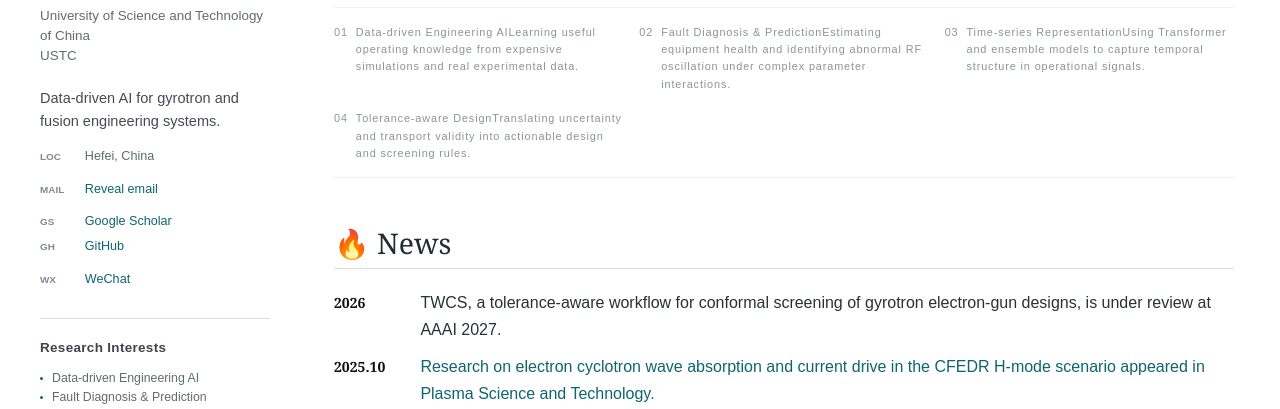
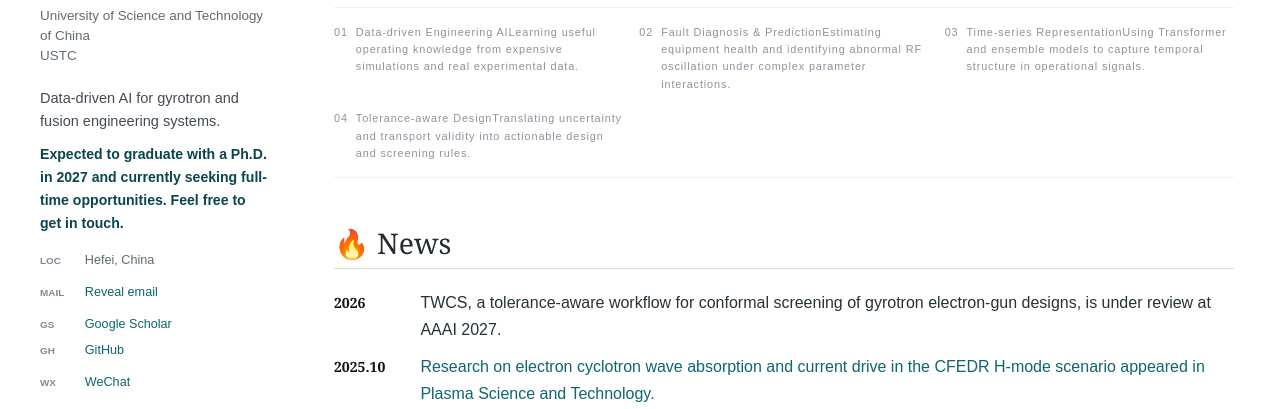
Before and after one commit to codeocd/codeocd.github.io, an Astro site: page / in a window 1280 px wide. Shown: the part 388-797 px from the top of the page. Built offline with nearby package versions, Linux system fonts and the light colour scheme; Astro itself is replaced by a stand-in of ours.

Commit message:
✨ feat(profile): 添加毕业与求职状态并移除侧栏研究方向

```diff
--- a/src/data/site.ts
+++ b/src/data/site.ts
@@ -72,6 +72,10 @@ export const profile = {
   headline: {
     en: 'Data-driven AI for gyrotron and fusion engineering systems.',
     zh: '面向回旋管与聚变工程系统的数据驱动人工智能。'
+  },
+  availability: {
+    en: 'Expected to graduate with a Ph.D. in 2027 and currently seeking full-time opportunities. Feel free to get in touch.',
+    zh: '预计2027年博士毕业，目前正在寻求全职机会。欢迎联系交流。'
   },
   statement: {
     en: 'I work on artificial intelligence for large engineering systems, with a focus on data-driven modeling, fault prediction, Transformer-based time-series analysis, and practical AI systems for nuclear-fusion engineering.',
--- a/src/pages/index.astro
+++ b/src/pages/index.astro
@@ -191,6 +191,10 @@ const encodedEmail = [...profile.email].reverse().join('');
             <span data-lang="en">{profile.headline.en}</span>
             <span data-lang="zh">{profile.headline.zh}</span>
           </p>
+          <p class="profile-availability">
+            <span data-lang="en">{profile.availability.en}</span>
+            <span data-lang="zh">{profile.availability.zh}</span>
+          </p>
 
           <ul class="profile-links">
             <li>
@@ -220,13 +224,6 @@ const encodedEmail = [...profile.email].reverse().join('');
               ><span data-lang="en">WeChat</span><span data-lang="zh">微信</span></button>
             </li>
           </ul>
-
-          <div class="research-interests">
-            <h3><span data-lang="en">Research Interests</span><span data-lang="zh">研究方向</span></h3>
-            <ul>
-              {researchThemes.map((theme) => <li><span data-lang="en">{theme.title.en}</span><span data-lang="zh">{theme.title.zh}</span></li>)}
-            </ul>
-          </div>
         </div>
       </aside>
 
--- a/src/styles/global.css
+++ b/src/styles/global.css
@@ -273,6 +273,14 @@ html[data-ui-language="zh"] [data-lang="zh"] {
   color: #434b54;
   font-size: 0.91rem;
   line-height: 1.55;
+}
+
+.profile-availability {
+  margin: -0.35rem 0 1rem;
+  color: var(--link-dark);
+  font-size: 0.88rem;
+  font-weight: 600;
+  line-height: 1.65;
 }
 
 .profile-links,
@@ -1071,6 +1079,10 @@ html[data-ui-language="zh"] [data-lang="zh"] {
     margin-bottom: 0;
   }
 
+  .profile-availability {
+    margin: 0;
+  }
+
   .research-interests {
     margin-top: 0;
     padding-top: 0;
```
